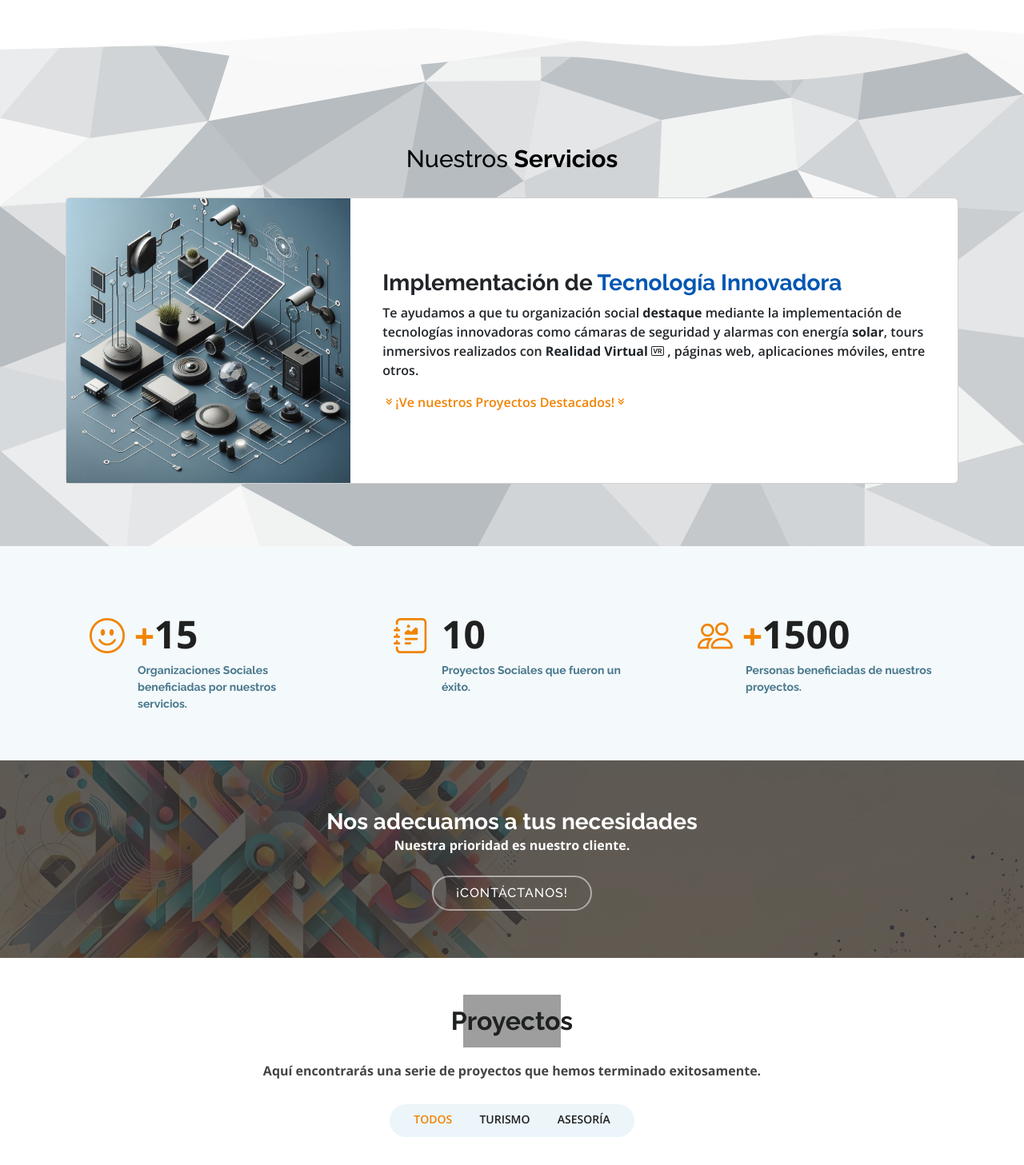
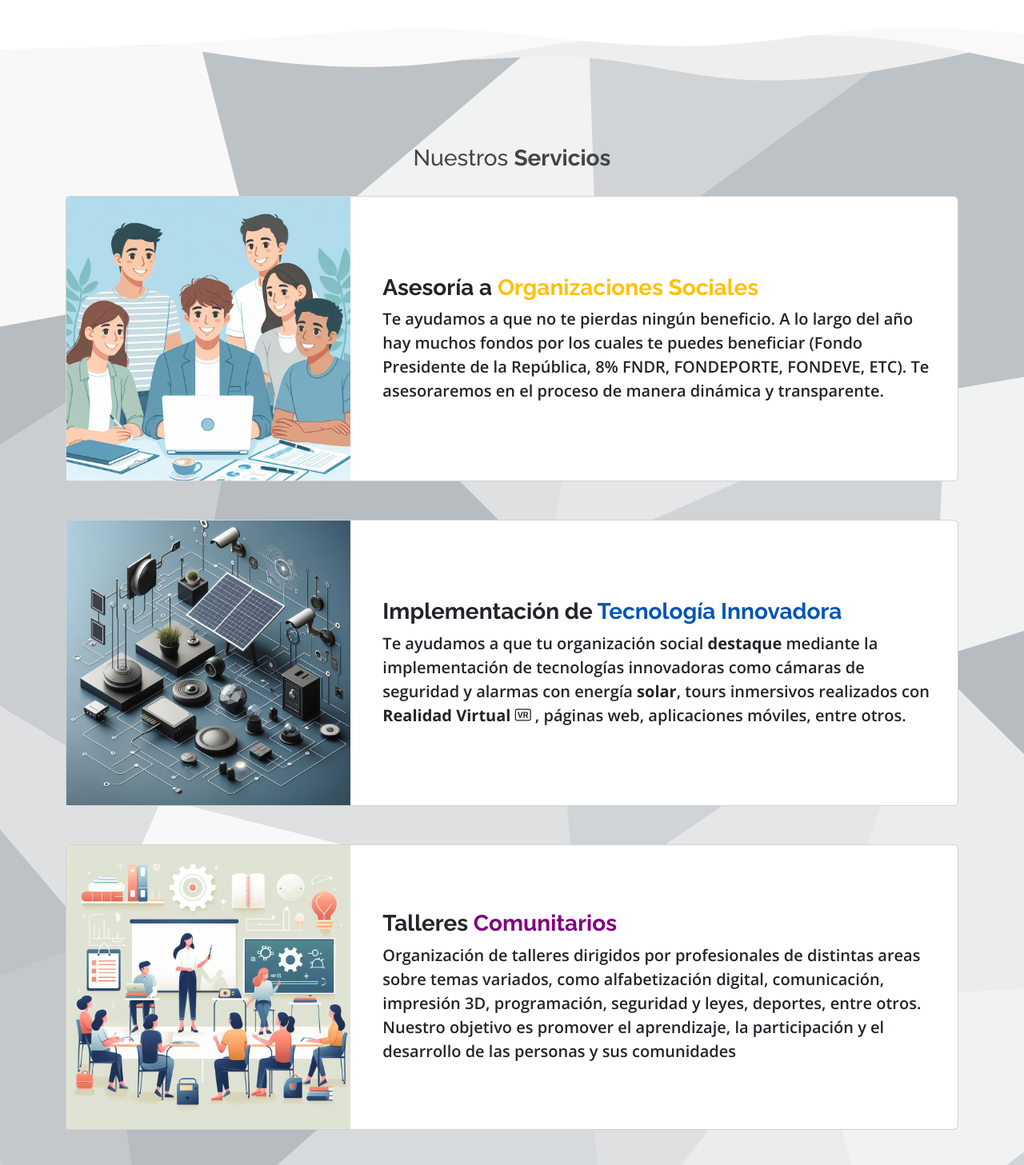
Before and after one commit to abarraza-v/FUDEFA-Portfolio, a PHP site: page / in a window 1280 px wide. Shown: the part 1366-2823 px from the top of the page at 80% size. Run offline with PHP 8.4, Linux system fonts and the light colour scheme; some libraries are stand-ins or nearby versions; grey boxes are pictures that could not be loaded.

Commit message:
New: Añadidos nuevos servicios a la sección.

```diff
--- a/assets/css/style.css
+++ b/assets/css/style.css
@@ -32,7 +32,7 @@ a:hover {
 .spacer {
   aspect-ratio: 1920/200;
   width: 100%;
-  background-repeat: no repeat;
+  background-repeat: no-repeat;
   background-position: center;
   background-size: cover;
 }
@@ -45,12 +45,20 @@ a:hover {
   background-image: url("../img/layer2.svg");
 }
 
+.layer3 {
+  background-image: url("../img/layer3.svg");
+}
+
 .dark-transparent {
   background: rgba(27, 27, 27, 0.8);
 }
 
 .text-orange {
   color: #f08404;
+}
+
+.text-purple {
+  color: #800080;
 }
 
 .text-silver {
@@ -724,13 +732,7 @@ section {
 .services {
   background: url("../img/cube-bg.svg") center center no-repeat;
   background-size: cover;
-  padding: 0px 0px 30px 0px;
-}
-
-.services__title {
-  font-weight: 500;
-  font-size: 30px;
-  color: #000;
+  padding: 0px 0px 0px 0px;
 }
 
 .services-VR {
@@ -788,8 +790,8 @@ section {
 }
 
 .services .description {
-  font-size: 18px;
-  line-height: 28px;
+  font-size: 20px;
+  line-height: 30px;
   margin-bottom: 0;
 }
 
--- a/index.html
+++ b/index.html
@@ -188,11 +188,34 @@
     <section id="services" class="services">
       <div class="spacer layer2"></div>
       <div class="section-title mt-5" data-aos="fade-in" data-aos-delay="100">
-        <h3 class="services__title">Nuestros <strong>Servicios</h3>
+        <h3>Nuestros <strong>Servicios</h3>
       </div>
 
       <section id="services-VR" class="services-VR">
-        <div class="container">
+        <div class="container mb-5">
+          <div class="card mb-5">
+            <div class="row">
+              <div class="col-sm-12 col-lg-4 justify-content-center align-content-center d-flex mb-lg-0">
+                <img data-aos="fade-in" data-aos-delay="100" src="assets/img/asesoria.jpeg" class="img-fluid"
+                  alt="lentesderealidadvirtual">
+              </div>
+              <div class="col-sm-12 col-lg-8 d-flex align-items-stretch mb-5 mb-lg-0">
+                <div class="card-body align-self-center fw-semibold">
+                  <h3 class="mb-2 title--hover-effect" data-aos="fade-in" data-aos-delay="100">
+                    <strong>Asesoría a <span class="text-warning">Organizaciones Sociales</span></strong>
+                  </h3>
+                  <p class="description" data-aos="fade-in" data-aos-delay="100">Te ayudamos a que no te pierdas ningún
+                    beneficio. A lo largo del año hay muchos fondos por los cuales te puedes beneficiar (Fondo
+                    Presidente de la República, 8% FNDR, FONDEPORTE, FONDEVE, ETC). Te asesoraremos en el proceso de
+                    manera dinámica y transparente.
+                  </p>
+                  <!-- <a href="#portfolio" class="btn-get-started scrollto" data-aos="fade-in" data-aos-delay="100"><i
+                      class="bx bx-chevrons-down"></i>¡Ve nuestros Proyectos Destacados!<i
+                      class="bx bx-chevrons-down"></i></a> -->
+                </div>
+              </div>
+            </div>
+          </div>
           <div class="card mb-5">
             <div class="row">
               <div class="col-sm-12 col-lg-4 justify-content-center align-content-center d-flex mb-lg-0">
@@ -202,23 +225,75 @@
               <div class="col-sm-12 col-lg-8 d-flex align-items-stretch mb-5 mb-lg-0">
                 <div class="card-body align-self-center fw-semibold">
                   <h3 class="mb-2 title--hover-effect" data-aos="fade-in" data-aos-delay="100">
-                    <a><strong>Implementación
-                        de <span class="text-blue">Tecnología
-                          Innovadora</strong></span></a>
+                    <strong>Implementación
+                      de <span class="text-blue">Tecnología
+                        Innovadora</strong></span>
                   </h3>
-                  <p data-aos="fade-in" data-aos-delay="100">Te ayudamos a que tu organización social
+                  <p class="description" data-aos="fade-in" data-aos-delay="100">Te ayudamos a que tu organización
+                    social
                     <strong>destaque</strong> mediante la
                     implementación de tecnologías innovadoras como cámaras de seguridad y alarmas con energía
                     <strong>solar</strong>, tours inmersivos realizados con <Strong>Realidad Virtual <i
                         class="bi bi-badge-vr"></i></Strong> , páginas web, aplicaciones móviles, entre otros.
                   </p>
-                  <a href="#portfolio" class="btn-get-started scrollto" data-aos="fade-in" data-aos-delay="100"><i
+                  <!-- <a href="#portfolio" class="btn-get-started scrollto" data-aos="fade-in" data-aos-delay="100"><i
                       class="bx bx-chevrons-down"></i>¡Ve nuestros Proyectos Destacados!<i
-                      class="bx bx-chevrons-down"></i></a>
+                      class="bx bx-chevrons-down"></i></a> -->
                 </div>
               </div>
             </div>
           </div>
+          <div class="card mb-5">
+            <div class="row">
+              <div class="col-sm-12 col-lg-4 justify-content-center align-content-center d-flex mb-lg-0">
+                <img data-aos="fade-in" data-aos-delay="100" src="assets/img/talleres.jpeg" class="img-fluid"
+                  alt="lentesderealidadvirtual">
+              </div>
+              <div class="col-sm-12 col-lg-8 d-flex align-items-stretch mb-5 mb-lg-0">
+                <div class="card-body align-self-center fw-semibold">
+                  <h3 class="mb-2 title--hover-effect" data-aos="fade-in" data-aos-delay="100">
+                    <strong>Talleres <span class="text-purple">Comunitarios</span></strong>
+                  </h3>
+                  <p class="description" data-aos="fade-in" data-aos-delay="100">Organización de talleres dirigidos por
+                    profesionales de distintas areas sobre temas variados, como alfabetización digital, comunicación,
+                    impresión 3D, programación, seguridad y leyes, deportes, entre otros. Nuestro objetivo es promover
+                    el
+                    aprendizaje, la
+                    participación y el desarrollo de las personas y sus comunidades
+                  </p>
+                  <!-- <a href="#portfolio" class="btn-get-started scrollto" data-aos="fade-in" data-aos-delay="100"><i
+                      class="bx bx-chevrons-down"></i>¡Ve nuestros Proyectos Destacados!<i
+                      class="bx bx-chevrons-down"></i></a> -->
+                </div>
+              </div>
+            </div>
+          </div>
+          <div class="card mb-5">
+            <div class="row">
+              <div class="col-sm-12 col-lg-4 justify-content-center align-content-center d-flex mb-lg-0">
+                <img data-aos="fade-in" data-aos-delay="100" src="assets/img/eventos.jpeg" class="img-fluid"
+                  alt="lentesderealidadvirtual">
+              </div>
+              <div class="col-sm-12 col-lg-8 d-flex align-items-stretch mb-5 mb-lg-0">
+                <div class="card-body align-self-center fw-semibold">
+                  <h3 class="mb-2 title--hover-effect" data-aos="fade-in" data-aos-delay="100">
+                    <strong>Ejecución de <span class="text-danger">Eventos</span></strong>
+                  </h3>
+                  <p class="description" data-aos="fade-in" data-aos-delay="100">Planificamos eventos sobre temas
+                    variados, como deporte y cultura para tu comunidad, el único límite es tu imaginación.
+                  </p>
+                  <!-- <a href="#portfolio" class="btn-get-started scrollto" data-aos="fade-in" data-aos-delay="100"><i
+                      class="bx bx-chevrons-down"></i>¡Ve nuestros Proyectos Destacados!<i
+                      class="bx bx-chevrons-down"></i></a> -->
+                </div>
+              </div>
+            </div>
+          </div>
+          <div class="container-fluid d-flex justify-content-center"><a href="#portfolio"
+              class="btn btn-danger rounded-start-5 rounded-end-5">¡Ve nuestros
+              Proyectos
+              Destacados!</a></div>
+
         </div>
 
 
@@ -227,10 +302,12 @@
 
 
       </div>
+      <div class="spacer layer3"></div>
     </section><!-- End Services Section -->
 
     <!-- ======= Counts Section ======= -->
-    <section id="counts" class="counts  section-bg">
+    <section id="counts" class="counts section-bg">
+
       <div class="container">
 
         <div class="row no-gutters">
```
Also changed, not shown: assets/img/asesoria.jpeg (added), assets/img/eventos.jpeg (added), assets/img/layer3.svg (added), assets/img/talleres.jpeg (added).
